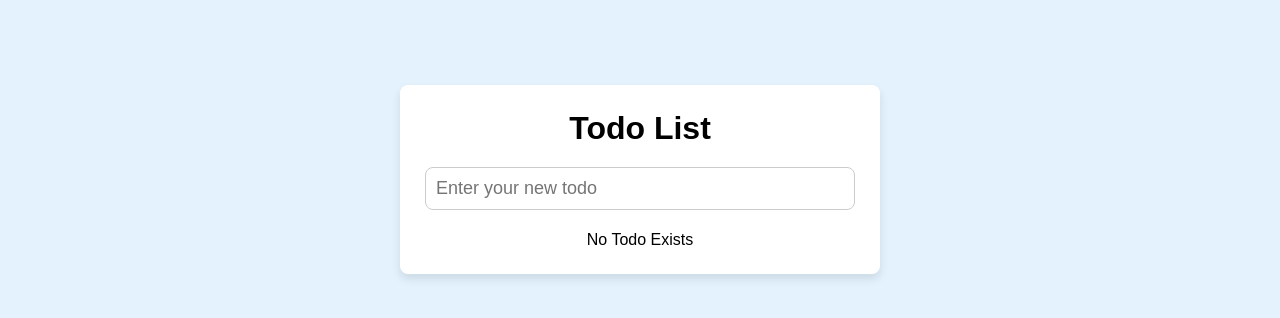
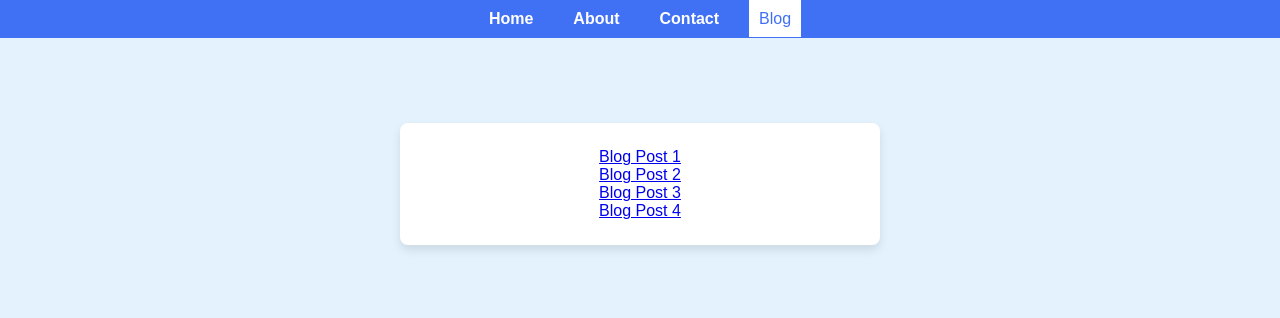
Before and after one commit to hsntareq/react-todo-ali, a React (Create React App) app: page /blog in a window 1280 px wide. Shown: the top 318 px of the page. Built offline with nearby package versions, Linux system fonts and the light colour scheme.

Commit message:
Route added

```diff
--- a/package.json
+++ b/package.json
@@ -9,6 +9,7 @@
     "prop-types": "^15.8.1",
     "react": "^18.2.0",
     "react-dom": "^18.2.0",
+    "react-router-dom": "^6.21.2",
     "react-scripts": "5.0.1",
     "web-vitals": "^2.1.4"
   },
--- a/src/App.jsx
+++ b/src/App.jsx
@@ -26,8 +26,6 @@ export default function App() {
 
 	return (
 		<TodosContext.Provider value={{todos,setTodos,todoId,setTodoId,filter,setFilter,todoFiltered}}>
-		<div>
-			<div className="App">
 			<div className="container">
 				<TodoForm/>
 
@@ -37,8 +35,6 @@ export default function App() {
 					<NoTodos/>
 				)}
 			</div>
-			</div>
-		</div>
 	  </TodosContext.Provider>
 	);
 }
--- a/src/TodoMain.css
+++ b/src/TodoMain.css
@@ -161,3 +161,30 @@ input::-webkit-scrollbar {
     padding: 25px 10px;
   }
 }
+nav{
+	padding: 10px 20px;
+	background-color: #4070f4;
+}
+nav ul{
+	display: flex;
+	align-items: center;
+	justify-content: center;
+	margin: auto;
+	list-style: none;
+}
+nav ul li a{
+background-color: transparent;
+text-decoration: none;
+color:white;
+font-weight:bold;
+padding: 10px;
+}
+nav ul li:not(:first-child){
+	margin-left: 20px;
+}
+.active{
+	font-weight: normal;
+	text-decoration: none;
+	background-color: white;
+	color: #4070f4;
+}
--- /dev/null
+++ b/src/components/NavigationBar.jsx
@@ -0,0 +1,24 @@
+import React from 'react';
+import { NavLink } from 'react-router-dom';
+
+export default function NavigationBar() {
+	const NavLinks = [
+		{path: '/', name: 'Home', exact: true},
+		{path: '/about', name: 'About',  exact: true},
+		{path: '/contact', name: 'Contact', exact: true},
+		{path: '/blog', name: 'Blog', exact: false},
+	]
+  return (
+	<nav>
+		<ul>
+			{NavLinks.map(({path, name, exact}) => (
+				<li key={path}>
+					<NavLink to={path} activeClassName="active" exact={exact}>
+						{name}
+					</NavLink>
+				</li>
+			))}
+		</ul>
+	</nav>
+  )
+}
--- /dev/null
+++ b/src/components/Root.jsx
@@ -0,0 +1,34 @@
+import React from 'react';
+import App from '../App';
+import NavigationBar from './NavigationBar';
+import { BrowserRouter as Router, Route, Routes } from "react-router-dom";
+import About from './pages/About';
+import Contact from './pages/Contact';
+import Blogs from './pages/Blogs';
+import Post from './pages/Post';
+import NoMatch from './pages/NoMatch';
+
+export default function Root() {
+	const routes = [
+		{path: '/', element: <App />},
+		{path: '/about', element: <About />},
+		{path: '/contact', element: <Contact />},
+		{path: '/blog', element: <Blogs />},
+		{path: '/blog/:id', element: <Post />},
+		{path: '*', element: <NoMatch />},
+	]
+  return (
+	<Router>
+	<div className="App">
+		<NavigationBar/>
+		<div className="content">
+			<Routes>
+				{routes.map(({path, element}) => (
+					<Route key={path} path={path} element={element} />
+				))}
+			</Routes>
+		</div>
+	</div>
+	</Router>
+  )
+}
--- /dev/null
+++ b/src/components/pages/About.jsx
@@ -0,0 +1,7 @@
+import React from 'react'
+
+export default function About() {
+  return (
+	<div className='container'>This is about page</div>
+  )
+}
--- /dev/null
+++ b/src/components/pages/Blogs.jsx
@@ -0,0 +1,13 @@
+import React from 'react'
+import { Link } from 'react-router-dom'
+
+export default function Blogs() {
+  return (
+	<ul className='container' style={{listStyle:'none'}}>
+		<li><Link to='/blog/1'>Blog Post 1</Link></li>
+		<li><Link to='/blog/2'>Blog Post 2</Link></li>
+		<li><Link to='/blog/3'>Blog Post 3</Link></li>
+		<li><Link to='/blog/4'>Blog Post 4</Link></li>
+	</ul>
+  )
+}
--- /dev/null
+++ b/src/components/pages/Contact.jsx
@@ -0,0 +1,7 @@
+import React from 'react'
+
+export default function Contact() {
+  return (
+	<div className='container'>This is contact page</div>
+  )
+}
--- /dev/null
+++ b/src/components/pages/NoMatch.jsx
@@ -0,0 +1,7 @@
+import React from 'react'
+
+export default function NoMatch() {
+  return (
+	<div className='container'>404 Not Found!!!</div>
+  )
+}
--- /dev/null
+++ b/src/components/pages/Post.jsx
@@ -0,0 +1,9 @@
+import React from 'react'
+import { useParams } from 'react-router-dom';
+
+export default function Post() {
+	const { id } = useParams();
+  return (
+	<div className='container'>This is Blog Post. It's ID is: {id} </div>
+  )
+}
--- a/src/index.js
+++ b/src/index.js
@@ -1,13 +1,13 @@
 import React from 'react';
 import ReactDOM from 'react-dom/client';
 import './index.css';
-import App from './App.jsx';
+import Root from './components/Root';
 import reportWebVitals from './reportWebVitals';
 
 const root = ReactDOM.createRoot(document.getElementById('root'));
 root.render(
   <React.StrictMode>
-    <App />
+    <Root />
   </React.StrictMode>
 );
 
```
Also changed, not shown: 1 other file (tests, documents, lock files or other folders). Lines whose indentation alone changed are shown as unchanged.
